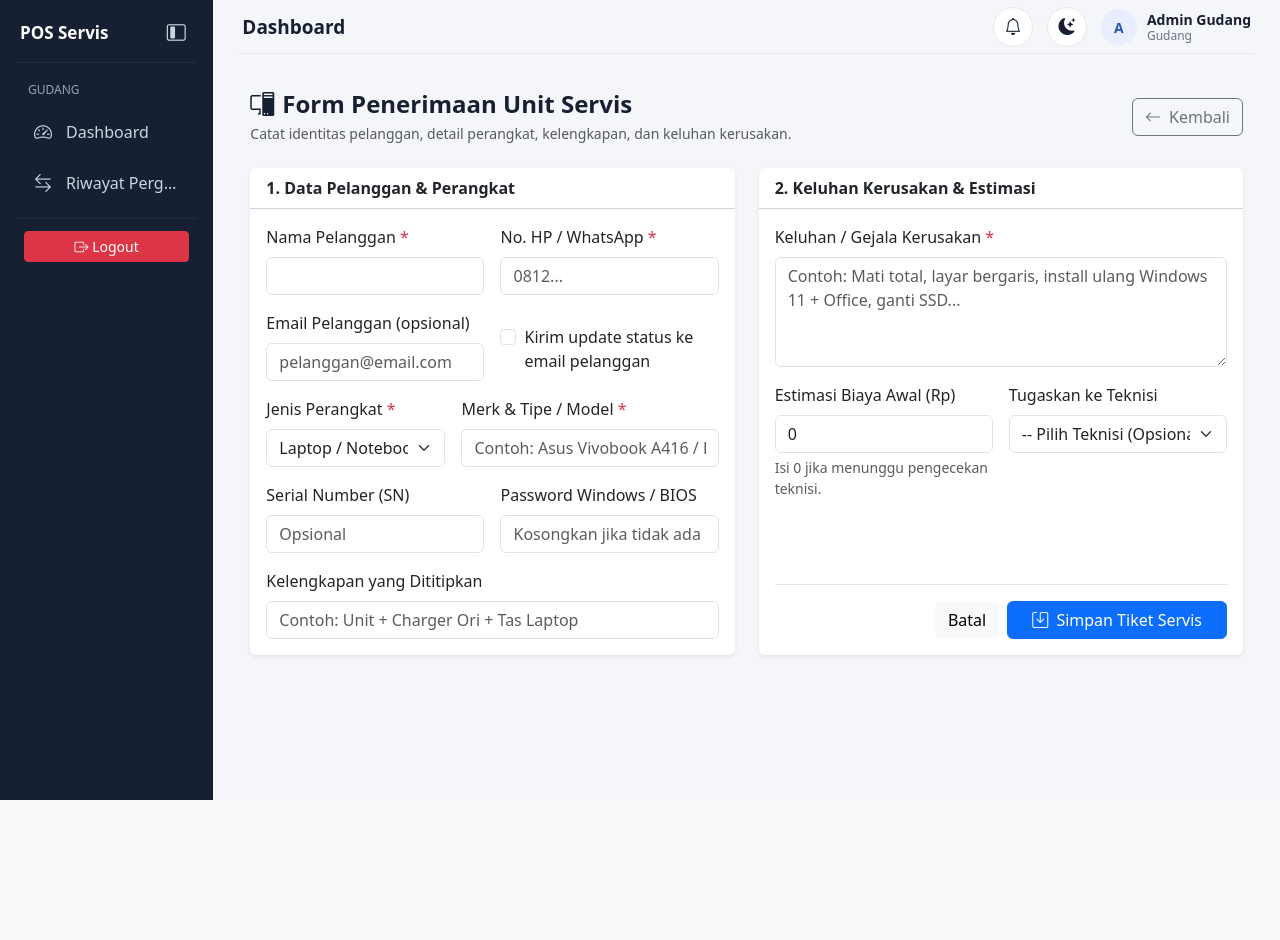
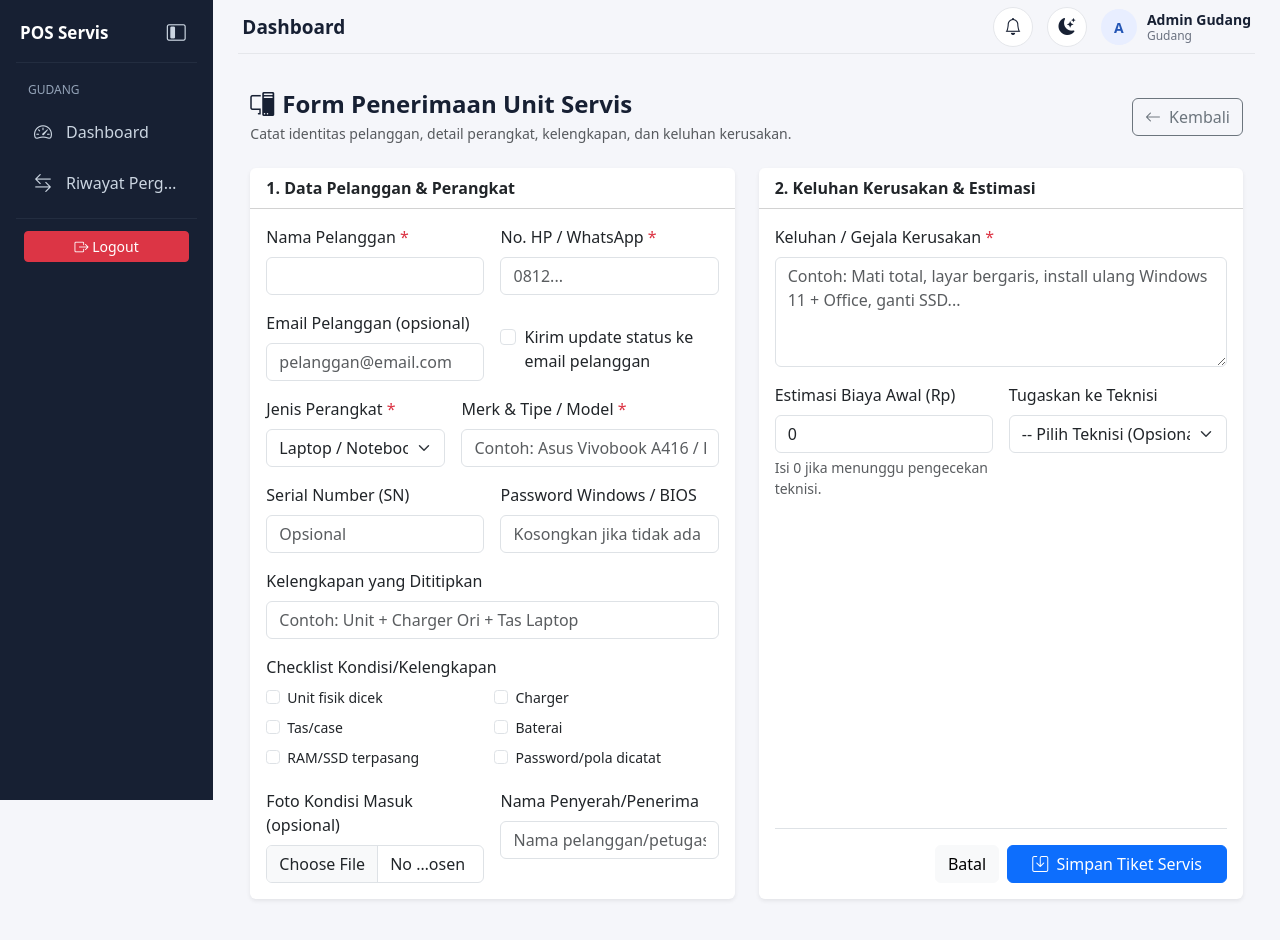
Before and after one commit to Petruk-code/pos-servis-app, a Laravel app: template resources/views/services/create.blade.php in a window 1280 px wide. Before the commit the page ends 800 px from the top, so only its background shows below. Run offline with Laravel 12, Linux system fonts and the light colour scheme; a user stored in the database is signed in; data comes from the database, SQL or seed files in the repository; tables that the repository leaves empty hold one stand-in row (values such as "Sample post"); the template is opened without the code that fills it: most values are stand-ins (such as "Sample title", 1, 10 or a date in 2020); data that the repository does not hold is empty; style sheets or scripts are compiled from the project's sources; parts of the project's set-up code (start-up, migrations or seed data) failed here and were passed over.

Commit message:
feat(f2.2): add service intake/handover checklist, photos, and signatures

```diff
--- a/app/Models/ServiceTicket.php
+++ b/app/Models/ServiceTicket.php
@@ -19,6 +19,11 @@ class ServiceTicket extends Model
         'serial_number',
         'device_password',
         'accessories',
+        'intake_checklist',
+        'intake_photo_path',
+        'handover_photo_path',
+        'received_signature_name',
+        'pickup_signature_name',
         'problem_description',
         'technician_notes',
         'estimated_cost',
@@ -41,6 +46,7 @@ class ServiceTicket extends Model
             'picked_up_at' => 'datetime',
             'device_password' => 'encrypted',
             'notify_customer' => 'boolean',
+            'intake_checklist' => 'array',
         ];
     }
 
--- a/resources/views/services/create.blade.php
+++ b/resources/views/services/create.blade.php
@@ -14,7 +14,7 @@
         </a>
     </div>
 
-    <form action="{{ route('services.store') }}" method="POST">
+    <form action="{{ route('services.store') }}" method="POST" enctype="multipart/form-data">
         @csrf
         <div class="row g-4">
             {{-- Kolom Kiri: Data Pelanggan & Perangkat --}}
@@ -81,6 +81,27 @@
                                 <input type="text" name="accessories" class="form-control"
                                        value="{{ old('accessories') }}" placeholder="Contoh: Unit + Charger Ori + Tas Laptop">
                             </div>
+                            <div class="col-12">
+                                <label class="form-label">Checklist Kondisi/Kelengkapan</label>
+                                <div class="row g-1 small">
+                                    @foreach(['Unit fisik dicek','Charger','Tas/case','Baterai','RAM/SSD terpasang','Password/pola dicatat'] as $item)
+                                        <div class="col-md-6">
+                                            <label class="form-check">
+                                                <input class="form-check-input" type="checkbox" name="intake_checklist[]" value="{{ $item }}" {{ in_array($item, old('intake_checklist', [])) ? 'checked' : '' }}>
+                                                <span class="form-check-label">{{ $item }}</span>
+                                            </label>
+                                        </div>
+                                    @endforeach
+                                </div>
+                            </div>
+                            <div class="col-md-6">
+                                <label class="form-label">Foto Kondisi Masuk (opsional)</label>
+                                <input type="file" name="intake_photo" class="form-control" accept="image/*">
+                            </div>
+                            <div class="col-md-6">
+                                <label class="form-label">Nama Penyerah/Penerima</label>
+                                <input type="text" name="received_signature_name" class="form-control" value="{{ old('received_signature_name') }}" placeholder="Nama pelanggan/petugas">
+                            </div>
                         </div>
                     </div>
                 </div>
```
Also changed, not shown: app/Http/Controllers/ServiceTicketController.php (+24 -0 lines), resources/views/services/show.blade.php (+39 -1 lines), database/migrations/2026_11_27_080213_add_handover_fields_to_service_tickets_table.php (added).
